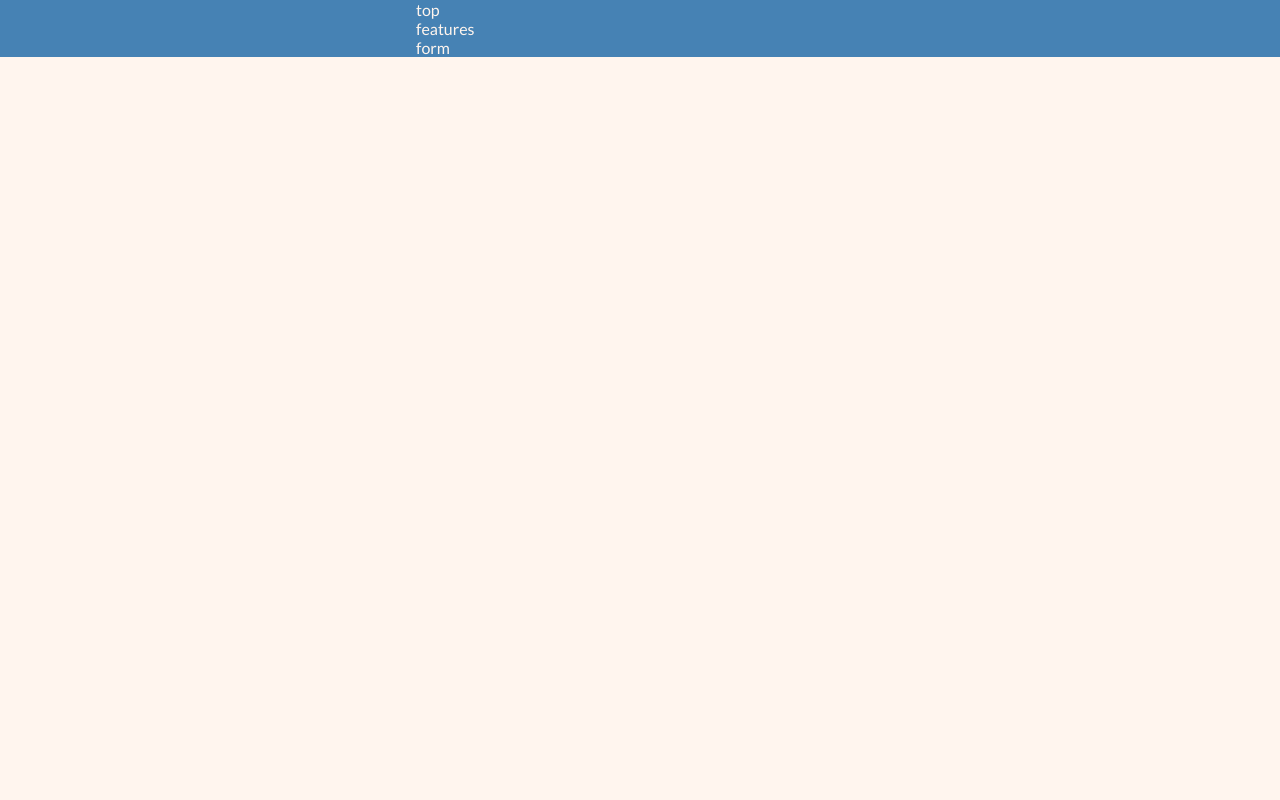
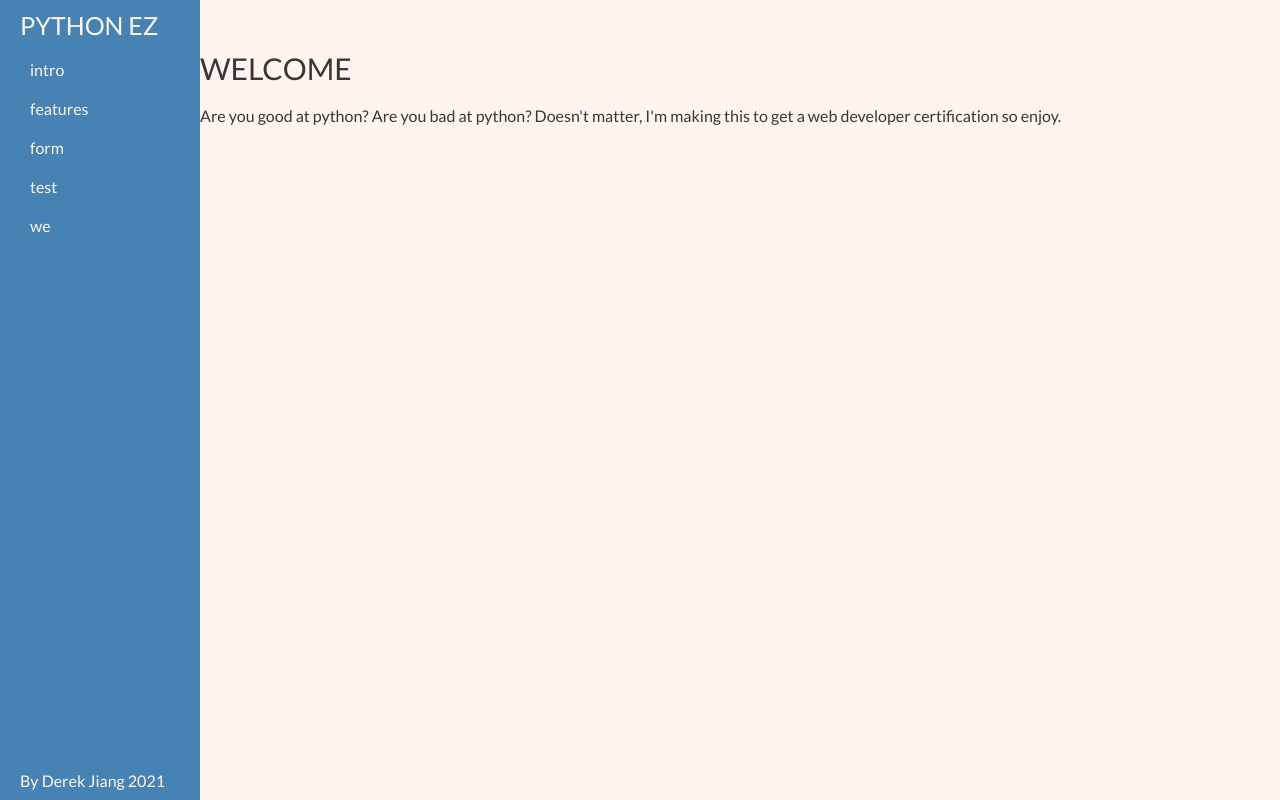
Before and after one commit to derekjiang917/technical-documentation, a plain HTML site: page index.html in a window 1280 px wide. Drawn offline with Linux system fonts and the light colour scheme.

Commit message:
polished nav and created css for sections

```diff
--- a/index.html
+++ b/index.html
@@ -8,26 +8,56 @@
             margin: 0;
             padding: 0;
             box-sizing: border-box;
+            --navsize: 200px;
         }
-        header {
-            display: flex;
+        #navbar header {
+            padding: 10px 0px 10px 20px;
+            font-size: 25px;
+        }
+        #navbar footer {
+            position: absolute;
+            bottom: 10px;
+            padding-left: 20px;
+        }
+        #navbar {
             position: fixed;
-            justify-content: space-around;
-            align-items: center;
-            min-width: 200px;
-            top: 0;
-            box-sizing: border-box;
-            padding: 0px 20px;
+            max-width: var(--navsize);
+            top: 0px;
+            left: 0px;
             background-color: steelblue;
-            width: 100%;
+            height: 100%;
             left: 0;
             color: seashell;
+        }
+        #navbar li {
+            position: relative;
+            width: var(--navsize);
+            list-style: none;
+        }
+        .nav-link {
+            display: block;
+            padding: 10px 30px;
         }
         body {
             background-color: seashell;
         }
-        li {
-            list-style: none;
+        #main-doc {
+            padding-left: var(--navsize);
+        }
+        .main-section {
+            color: rgb(55, 55, 55);
+            max-width: 1500px;
+            width: 100%;
+            margin: auto;
+            display: flex;
+            justify-content: center;
+            align-items: left;
+            flex-direction: column;
+            margin-top: 50px;
+        }
+        .main-section header {
+            font-size: 30px;
+            padding-bottom: 20px;
         }
         a {
             text-decoration: none;
@@ -48,26 +78,18 @@
                 margin: 0px 20px 0px 20px;
             }
         }
-        .container {
-            max-width: 1000px;
-            width: 100%;
-            margin: auto;
-            display: flex;
-            justify-content: center;
-            align-items: center;
-            flex-direction: column;
-            margin-top: 50px;
-        }
     </style>
     <head>
         <title>Technical Documentation</title>
     </head>
     <body>
+        <nav id="navbar">
             <header>
-            <nav id="navbar">
+                PYTHON EZ
+            </header>
             <ul>
                 <li>
-                        <a class="nav-link" href="#video">top</a>
+                    <a class="nav-link" href="#intro">intro</a>
                 </li>
                 <li>
                     <a class="nav-link" href="#features">features</a>
@@ -75,12 +97,40 @@
                 <li>
                     <a class="nav-link" href="#form">form</a>
                 </li>
+                <li>
+                    <a class="nav-link" href="#test">test</a>
+                </li>
+                <li>
+                    <a class="nav-link" href="#we">we</a>
+                </li>
             </ul>
+            <footer>
+                <a href="https://github.com/derekjiang917/" target="_blank">By Derek Jiang 2021</a>
+            </footer>
         </nav>
-        </header>
 
         <main id="main-doc">
+            <section id="intro" class="main-section">
+                <header>WELCOME</header>
+                <p>
+                    Are you good at python? Are you bad at python? Doesn't matter, I'm making this to get a web developer certification so enjoy.
+                </p>
+            </section>
+            <section id="" class="main-section">
 
+            </section>
+            <section id="" class="main-section">
+
+            </section>
+            <section id="" class="main-section">
+
+            </section>
+            <section id="" class="main-section">
+
+            </section>
+            <section id="" class="main-section">
+
+            </section>
         </main>
     </body>
 </html>
```
Lines whose indentation alone changed are shown as unchanged.
